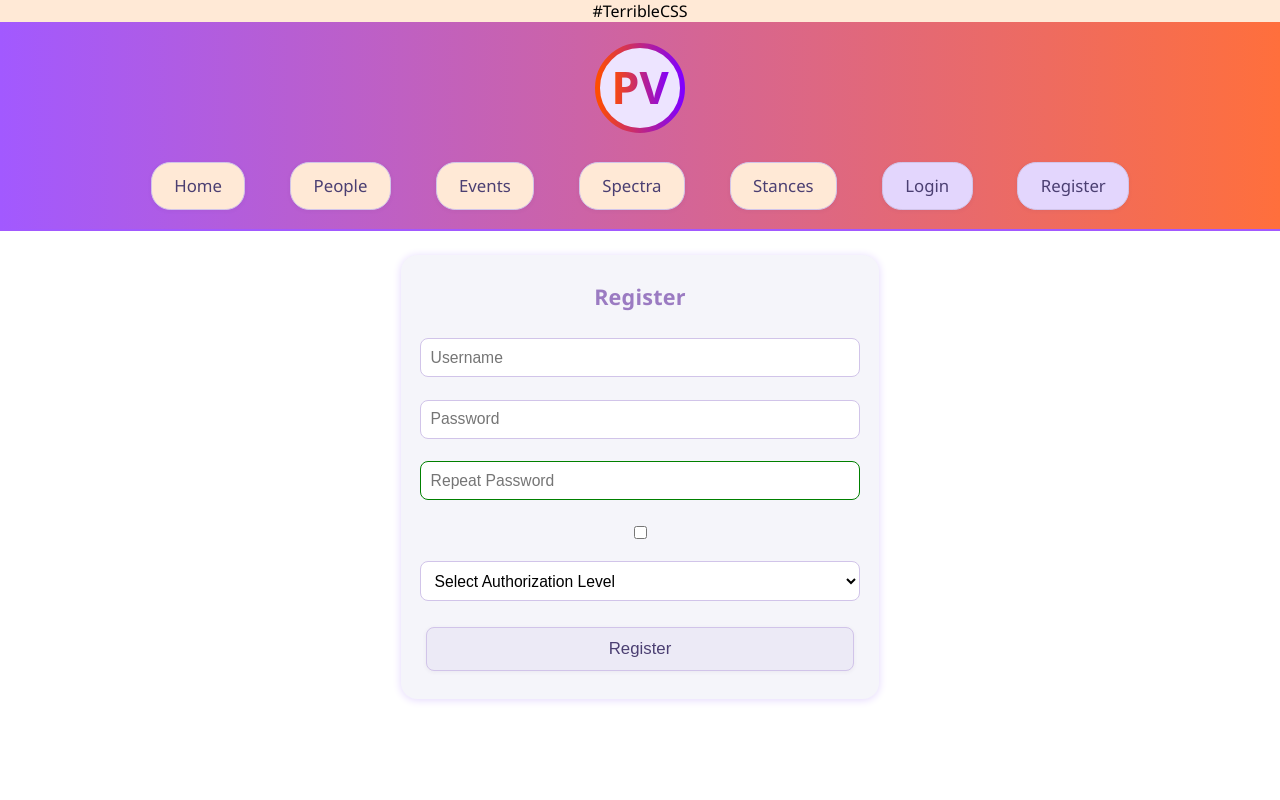
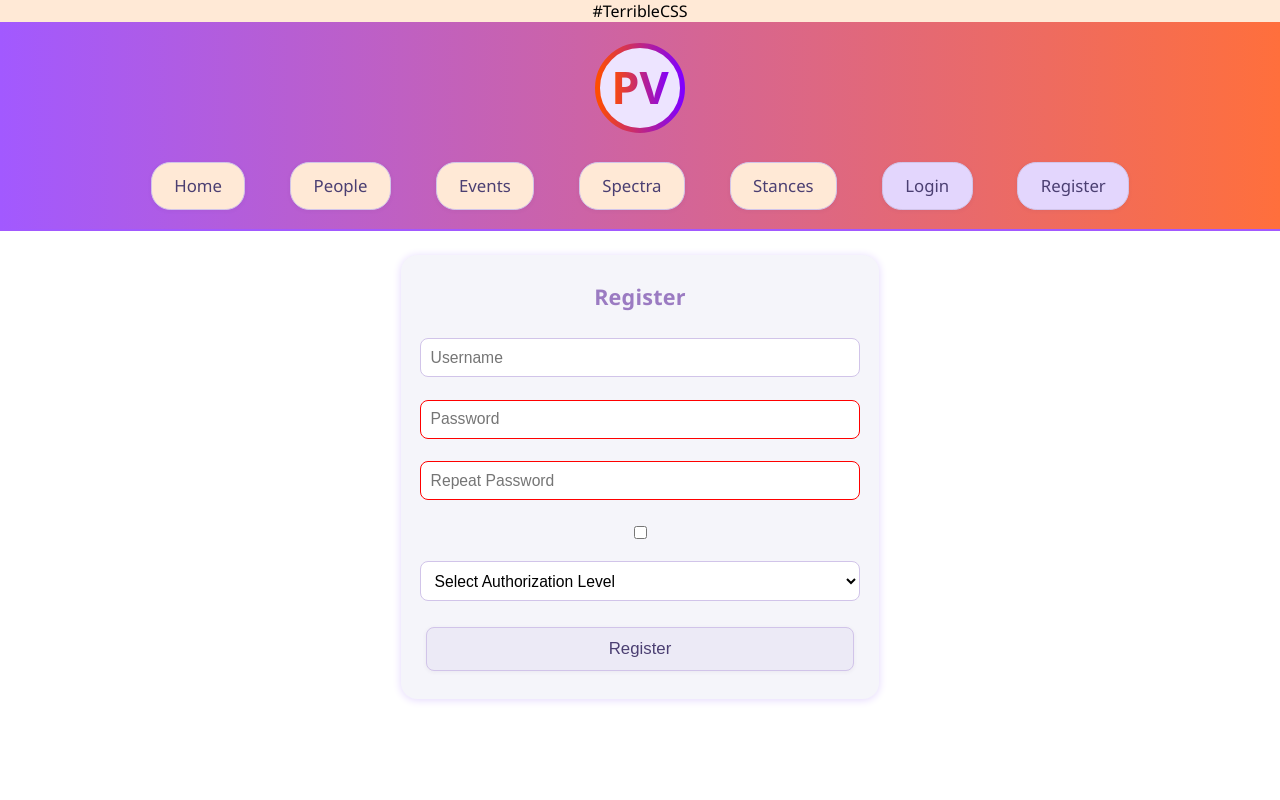
Before and after one commit to FilipM13/PolVol, a React (Vite) app in the folder frontend/: page /register in a window 1280 px wide. Shown: the top 800 px of the page. Built offline with nearby package versions, Linux system fonts and the light colour scheme.

Commit message:
fun with css, terrible results

```diff
--- a/frontend/src/Login/Register.jsx
+++ b/frontend/src/Login/Register.jsx
@@ -80,9 +80,15 @@ function Register() {
         value={password}
         onChange={(e) => setPassword(e.target.value)}
         required
+        style={{
+          borderColor: password ? "green" : "red",
+        }}
       />
       <input
-        style={{ borderColor: repeatPassword === password ? "green" : "red" }}
+        style={{
+          borderColor:
+            password && repeatPassword === password ? "green" : "red",
+        }}
         placeholder="Repeat Password"
         type={passwordShow ? "text" : "password"}
         value={repeatPassword}
@@ -105,7 +111,7 @@ function Register() {
           </option>
         ))}
       </select>
-      <Button type="submit" disabled={password !== repeatPassword}>
+      <Button type="submit" disabled={password && password !== repeatPassword}>
         {loading ? "Logging in..." : "Register"}
       </Button>
       {error && <Error message={error} />}
```
